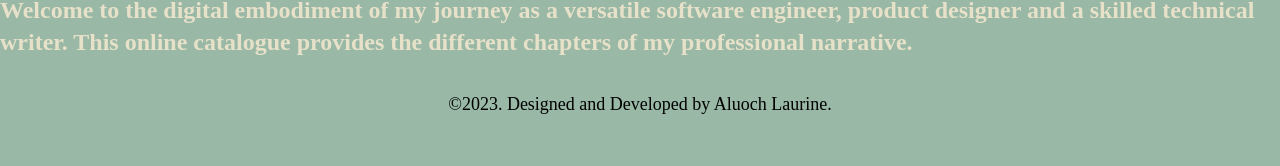
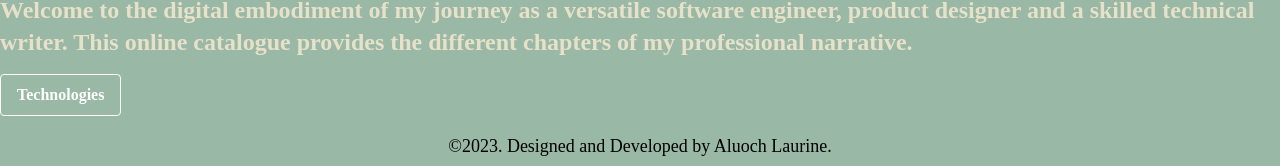
Before and after one commit to laualuoch/aluoch., a React (Create React App) app: page / in a window 1280 px wide. Shown: the part 230-396 px from the top of the page. Built offline with nearby package versions, Linux system fonts and the light colour scheme.

Commit message:
WIP: Initial button component introduced

```diff
--- /dev/null
+++ b/src/components/Button.js
@@ -0,0 +1,12 @@
+
+const Button = ({text, onClick}) => {
+    return (
+        <button
+            className="bg-green hover:bg-jungle text-white font-semibold font-chilanka py-1 md:py-2 px-2 md:px-4 border border-white rounded"
+            onClick ={ onClick }>
+            { text }
+        </button>
+    )
+}
+
+export default Button;
--- a/src/pages/Home/HomePage.js
+++ b/src/pages/Home/HomePage.js
@@ -1,5 +1,13 @@
+import { useNavigate } from "react-router";
+import Button from "../../components/Button";
 
 const HomePage = () => {
+    const navigate = useNavigate();
+
+    const handleButtonClick = () => {
+        navigate('/skills')
+    }
+
     return (
         <div className="">
             <div className="d-flex-start ">
@@ -16,6 +24,9 @@ const HomePage = () => {
                      writer. This online catalogue provides the different chapters of
                       my professional narrative. </h2>
             </div>
+            <div>
+                <Button text="Technologies" onClick={handleButtonClick}/>
+            </div>
         </div>
     )
 }
--- a/src/pages/Home/HomePage1.js
+++ b/src/pages/Home/HomePage1.js
@@ -3,7 +3,7 @@ import HomeRoleItem from "./HomeRoleItem";
 import Hamburger from "../../components/Hamburger";
 
 
-const HomeItems = () => {
+const SkillsPage = () => {
     const navigate = useNavigate();
 
     const navigateToEngineering = () => {
```
